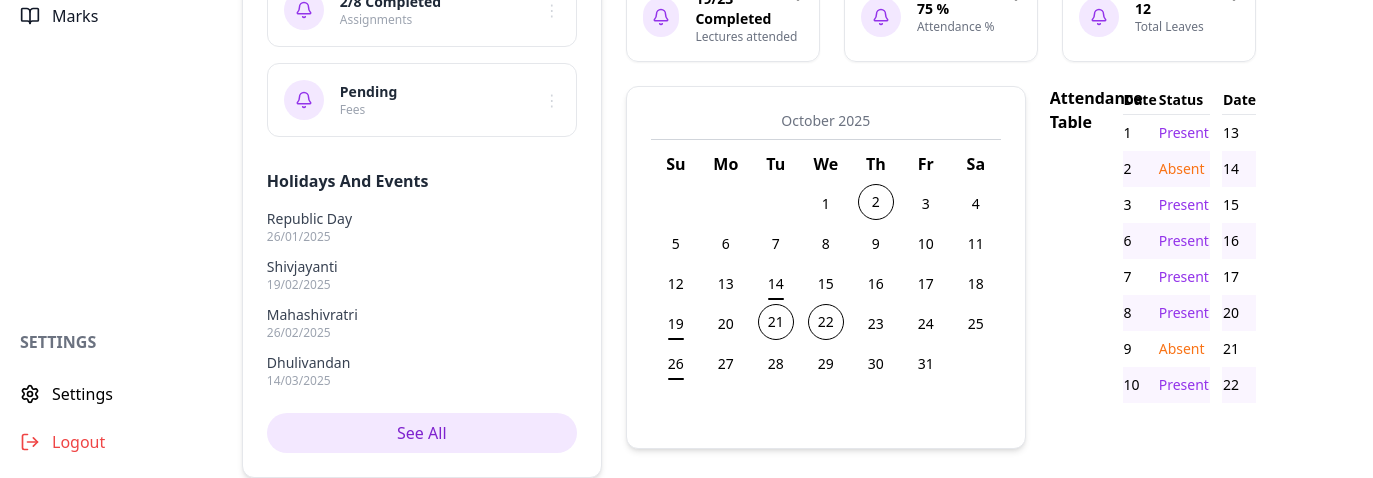
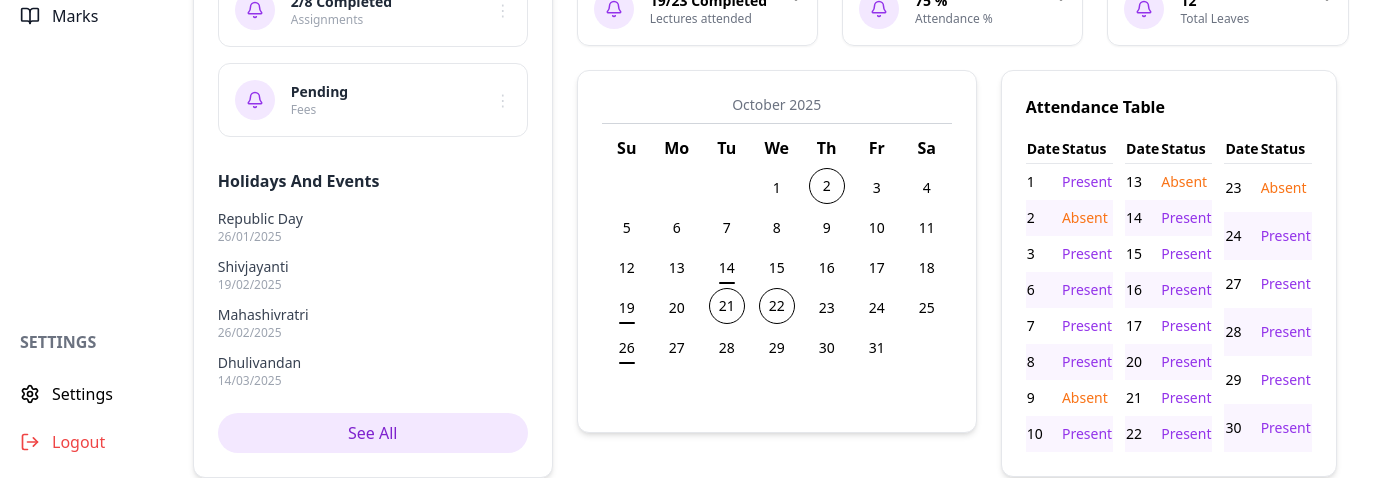
Before and after one commit to Prakriti2909/Quantunflux-demo-screen, a React (Create React App) app in the folder frontend/: page / in a window 1280 px wide. Shown: the part 376-854 px from the top of the page, 1373 px wide, since content can reach past the window. Built offline with nearby package versions, Linux system fonts and the light colour scheme; no server answers; the HTML template or start-up script is replaced by a standard one.

Commit message:
Update AttendanceTable.js

```diff
--- a/frontend/src/components/AttendanceTable.js
+++ b/frontend/src/components/AttendanceTable.js
@@ -39,7 +39,7 @@ const AttendanceTable = ({ monthDays, absentDays, year=2025, month=9 }) => { //
   );
 
   return (
-  <div className="grid grid-cols-3 sm:grid-cols-3 gap-3 w-full max-w-full overflow-hidden">
+  <div className="mr-3 bg-white rounded-xl shadow-md border border-gray-200 p-6 w-max">
       <h2 className="text-m font-semibold mb-4">Attendance Table</h2>
 
       <div className="grid grid-cols-3 gap-3 w-max">
```
